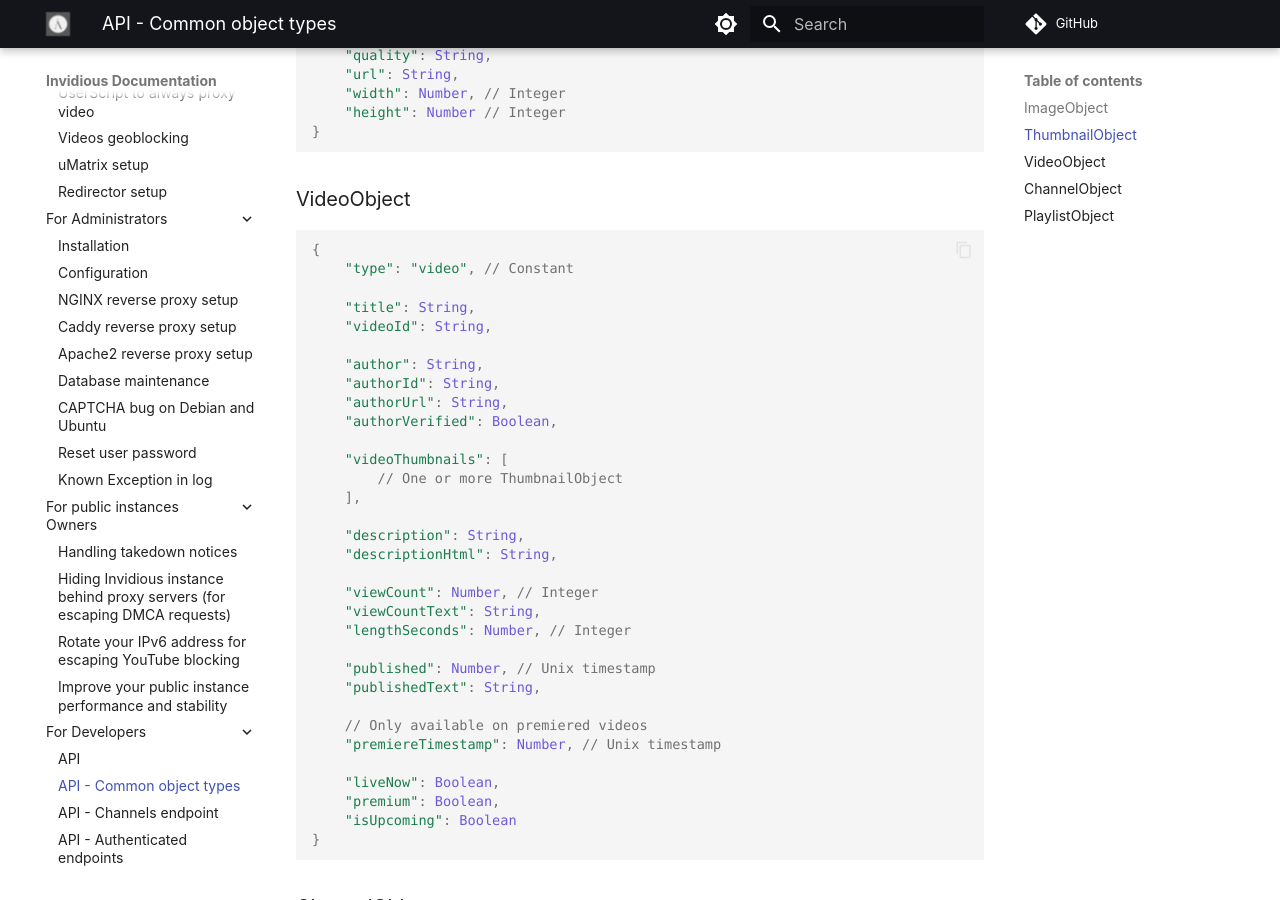
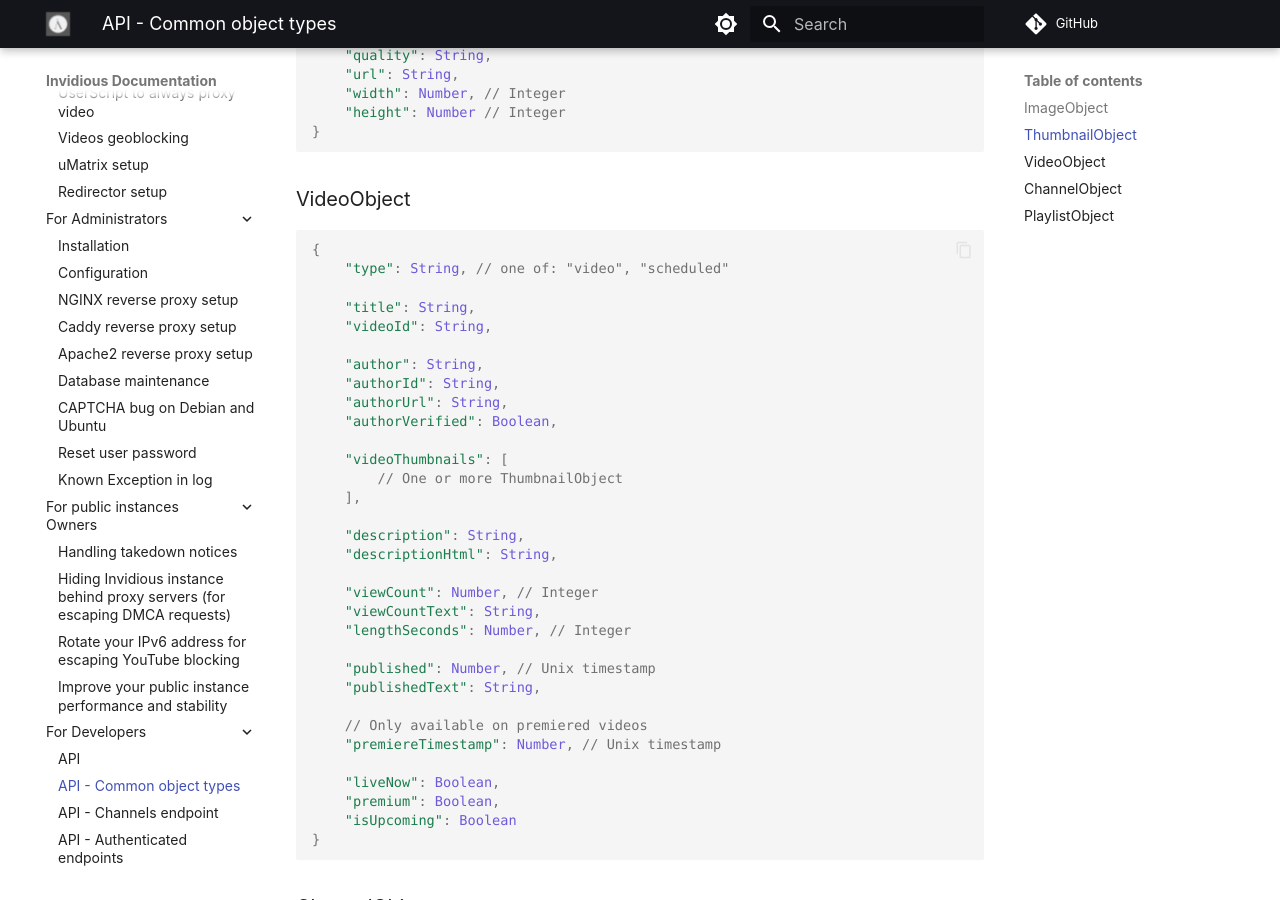
Before and after one commit to iv-org/documentation, an MkDocs documentation site: the page built from docs/api/common_types.md, in a window 1280 px wide and 900 px high, scrolled down 403 px. Built offline with MkDocs 1.6.1 and Material for MkDocs 9.7.7, drawn with Linux system fonts in a browser that asks for light colours; comment, search, counter and statistics services are not loaded.

Commit message:
fix(api): 🏷️ Add other video types than the default: scheduled
apparently not a constant anymore

````diff
--- a/docs/api/common_types.md
+++ b/docs/api/common_types.md
@@ -28,7 +28,7 @@
 
 ```javascript
 {
-	"type": "video", // Constant
+	"type": String, // one of: "video", "scheduled"
 
 	"title": String,
 	"videoId": String,
````
